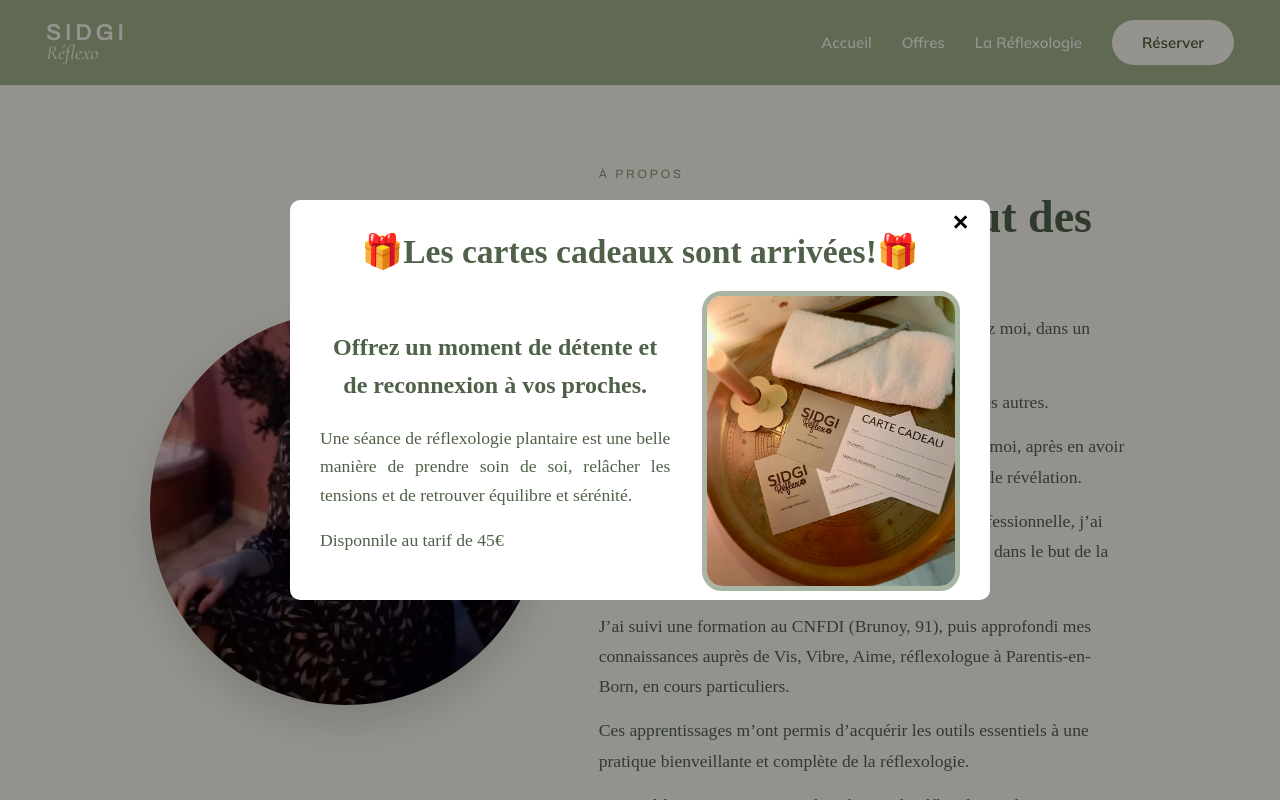
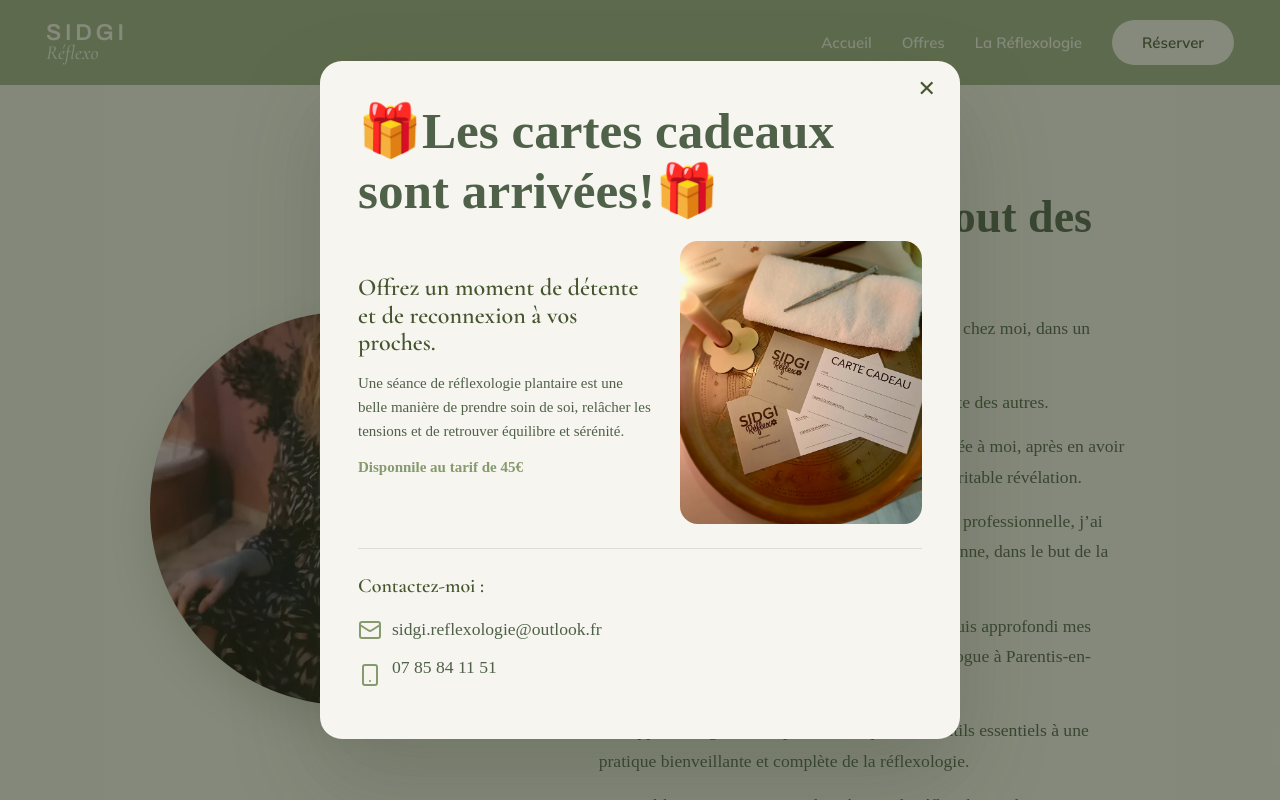
Before and after one commit to AntoineDehan/Sidgi-Reflexo, a React (Vite) app in the folder sidgi-reflexo/: page / in a window 1280 px wide. Shown: the top 800 px of the page. Built offline with nearby package versions, Linux system fonts and the light colour scheme.

Commit message:
feat(refonte): modales et popup carte cadeaux restylés

```diff
--- a/sidgi-reflexo/src/components/offres_popup/carte/index.jsx
+++ b/sidgi-reflexo/src/components/offres_popup/carte/index.jsx
@@ -28,13 +28,13 @@ function Carte() {
       <div className="modal-contact">
         <h3>Contactez-moi :</h3>
         <div className="item">
-          <Mail color="#a8b5a2" size={24} />
+          <Mail color="#869a6d" size={24} />
           <a href="mailto:sidgi.reflexologie@outlook.fr">
             sidgi.reflexologie@outlook.fr
           </a>
         </div>
         <div className="item">
-          <Smartphone color="#a8b5a2" size={24} />
+          <Smartphone color="#869a6d" size={24} />
           <p>07 85 84 11 51</p>
         </div>
       </div>
--- a/sidgi-reflexo/src/styles/scss/modal/style.scss
+++ b/sidgi-reflexo/src/styles/scss/modal/style.scss
@@ -1,90 +1,53 @@
-@use "../../main.scss" as *;
+@use "../_tokens" as *;
 
 .modal-overlay {
   position: fixed;
-  top: 0;
-  left: 0;
-  width: 100vw;
-  height: 100vh;
-  background-color: rgba(0, 0, 0, 0.4);
+  inset: 0;
+  background: rgba(40, 50, 30, 0.55);
   display: flex;
   align-items: center;
   justify-content: center;
-  z-index: 1000;
-  .modal-content {
-    background: white;
-    border-radius: 10px;
-    padding: 30px;
-    width: 90%;
-    max-width: 700px;
-    max-height: 400px;
-    overflow-y: auto;
-    position: relative;
-
-    .modal-title {
-      align-self: center;
-      text-align: center;
-      margin-bottom: 2px;
-      margin-top: 2px;
-      font-size: 2.1rem;
-    }
-    .modal-text {
-      text-align: center;
-      font-weight: bold;
-      color: $text-color;
-    }
-    .modal-close {
-      position: absolute;
-      top: 10px;
-      right: 15px;
-      background: none;
-      border: none;
-      font-size: 1.3rem;
-      font-weight: bold;
-      cursor: pointer;
-    }
-
-    .modal-body {
-      margin-top: 20px;
-      line-height: 1.6;
-      text-align: justify;
-      width: 100%;
-      height: 100%;
-      .prestation-conteneur {
-        .presta-card {
-          width: 100%;
-          .presta-card-prix {
-            color: $text-color;
-          }
-          .presta-card-content {
-            color: $text-color;
-          }
-          .presta-card-title {
-            color: $text-color;
-          }
-        }
-      }
-    }
-  }
+  z-index: 100;
+  padding: 20px;
 }
 
-@media (max-width: 720px) {
-  .modal-overlay {
-    .modal-content {
-      .modal-title {
-        font-size: 1.8rem;
-      }
-    }
-  }
+.modal-content {
+  position: relative;
+  background: $cream;
+  color: $green-mid;
+  border-radius: $radius-lg;
+  box-shadow: $shadow-frame;
+  max-width: 640px;
+  width: 100%;
+  max-height: 88vh;
+  overflow-y: auto;
+  padding: 40px 38px 34px;
 }
-@media (max-width: 480px) {
-  .modal-overlay {
-    .modal-content {
-      width: 100%;
-      padding: 5px;
-      .modal-title {
-        font-size: 1.5rem;
-      }
-    }
-  }
+
+.modal-close {
+  position: absolute;
+  top: 16px;
+  right: 18px;
+  background: none;
+  border: none;
+  font-size: 22px;
+  color: $green-deep;
+  cursor: pointer;
+  line-height: 1;
 }
+
+.modal-title {
+  font-family: $font-serif;
+  font-weight: 600;
+  font-size: 30px;
+  margin: 0 0 20px;
+  color: $green-deep;
+}
+
+.modal-body {
+  font-size: 15px;
+  line-height: 1.7;
+
+  p { margin: 0 0 14px; }
+  strong { color: $green-deep; }
+}
--- a/sidgi-reflexo/src/styles/scss/offres_popup/carte/style.scss
+++ b/sidgi-reflexo/src/styles/scss/offres_popup/carte/style.scss
@@ -1,80 +1,61 @@
-@use "../../../main.scss" as *;
+@use "../../_tokens" as *;
 
 .carte-offre {
-  width: 100%;
-  height: 100%;
   .main-content {
-    display: flex;
-    gap: 5%;
+    display: grid;
+    grid-template-columns: 1.1fr 0.9fr;
+    gap: 26px;
     align-items: center;
-    justify-content: center;
-    width: 100%;
-    height: 70%;
-    margin-top: 20px;
+
+    &-text {
+      font-family: $font-serif;
+      font-weight: 600;
+      font-size: 24px;
+      line-height: 1.15;
+      margin: 0 0 14px;
+      color: $green-deep;
+    }
+
+    &-left p { margin: 0 0 12px; font-size: 15px; line-height: 1.6; }
+
     &-img {
-      width: 300px;
-      height: 300px;
-      border-radius: 20px;
-      border: solid 5px $secondary-bg-color;
+      width: 100%;
+      border-radius: $radius-card;
+      object-fit: cover;
     }
-    &-text {
-      text-align: center;
-      font-size: 1.5rem;
-      margin-top: 0;
-    }
-    &-left {
-      .price {
-        margin-bottom: 0;
-      }
+
+    .price {
+      font-weight: 700;
+      color: $green-accent;
     }
   }
+
   .modal-contact {
-    display: flex;
-    flex-direction: column;
-    align-items: center;
-    margin-top: 10px;
-    a {
-      text-decoration: none;
-      &:visited {
-        text-decoration: none;
-      }
+    margin-top: 24px;
+    padding-top: 20px;
+    border-top: 1px solid rgba(69, 86, 47, 0.15);
+
+    h3 {
+      font-family: $font-serif;
+      font-size: 20px;
+      margin: 0 0 12px;
+      color: $green-deep;
     }
+
     .item {
       display: flex;
-      flex-direction: row;
       align-items: center;
-      gap: 5px;
-      width: 300px;
+      gap: 10px;
+      margin-bottom: 8px;
+      font-size: 15px;
     }
   }
 }
 
-@media (max-width: 720px) {
-  .carte-offre {
-    .main-content {
-      &-img {
-        width: 275px;
-        height: 275px;
-      }
-      &-text {
-        font-size: 1.4rem;
-      }
-    }
+@media (max-width: $bp-mobile) {
+  .carte-offre .main-content {
+    grid-template-columns: 1fr;
+
+    &-img { max-height: 220px; }
   }
 }
-
-@media (max-width: 480px) {
-  .carte-offre {
-    .main-content {
-      flex-direction: column;
-      &-img {
-        margin-top: 20px;
-        width: 275px;
-        height: 275px;
-      }
-      &-text {
-        font-size: 1.4rem;
-      }
-    }
-  }
-}
```
